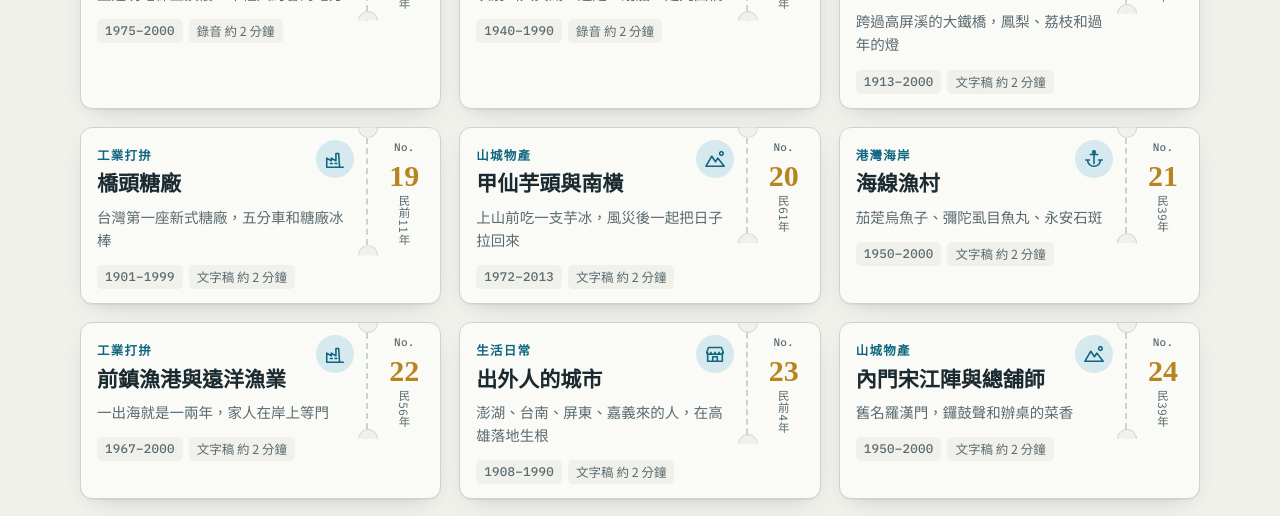
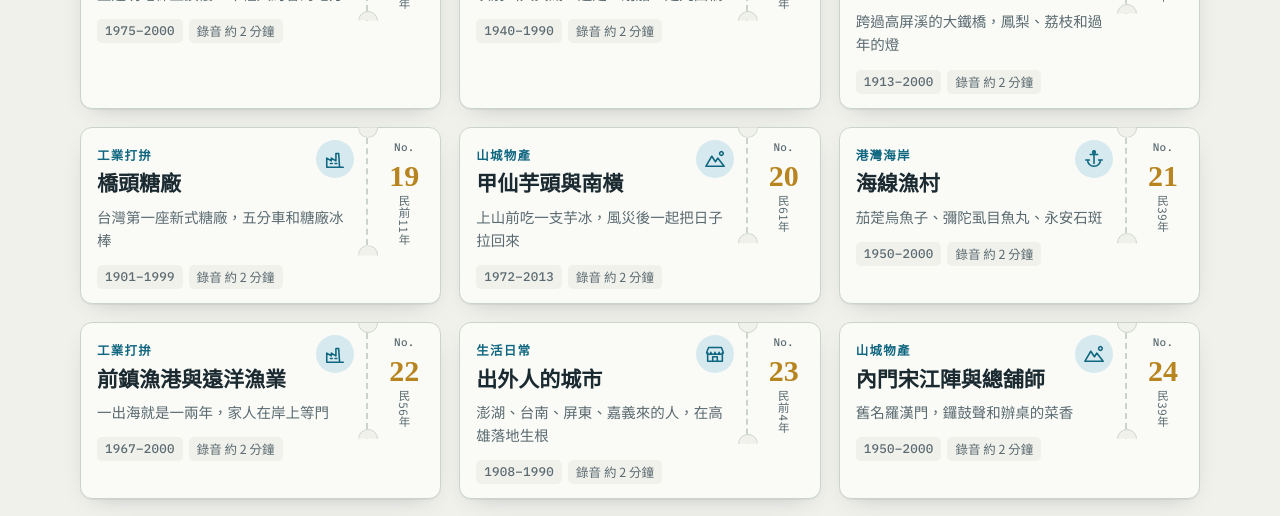
Before and after one commit to mattsue1003/kaohsiung-storyteller, a plain HTML site: page index.html in a window 1280 px wide. Shown: the part 2787-3303 px from the top of the page. Drawn offline with Linux system fonts and the light colour scheme.

Commit message:
Add files via upload

```diff
--- a/index.html
+++ b/index.html
@@ -1132,7 +1132,7 @@ function toast(msg){const t=$("#toast");t.textContent=msg;t.hidden=false;clearTi
 async function copy(text){try{await navigator.clipboard.writeText(text);toast("已複製")}catch(e){toast("無法自動複製，請手動選取文字")}}
 
 /* ---------- audio ---------- */
-const AUDIO=new Set(["01", "02", "03", "04", "05", "06", "07", "08", "09", "10", "11", "12", "13", "14", "15", "16", "17"]);
+const AUDIO=new Set(["01", "02", "03", "04", "05", "06", "07", "08", "09", "10", "11", "12", "13", "14", "15", "16", "17", "18", "19", "20", "21", "22", "23", "24", "25", "26"]);
 const HOST={m:{name:"阿城伯",badge:"城"},f:{name:"小晴",badge:"晴"}};
 function parseStory(text){
   return text.split("\n").map(l=>l.trim()).filter(Boolean).map(l=>{
```
